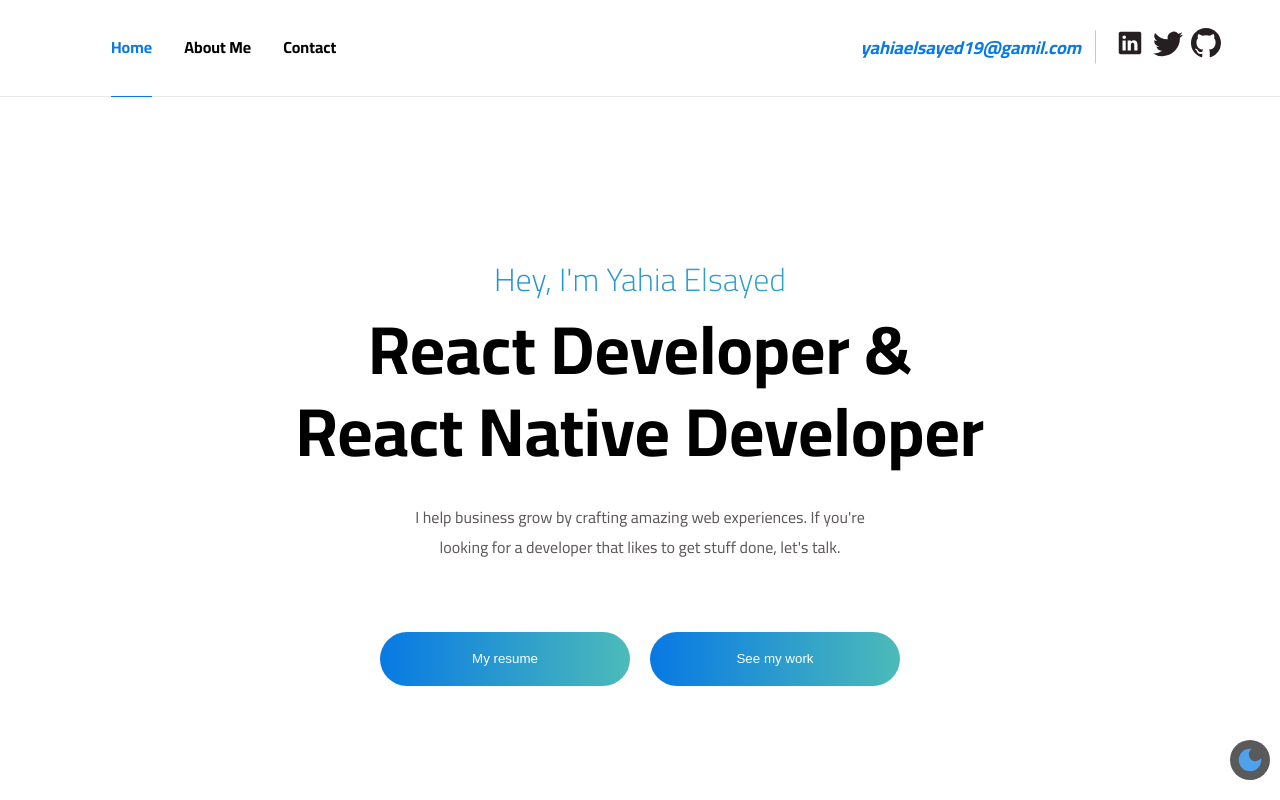
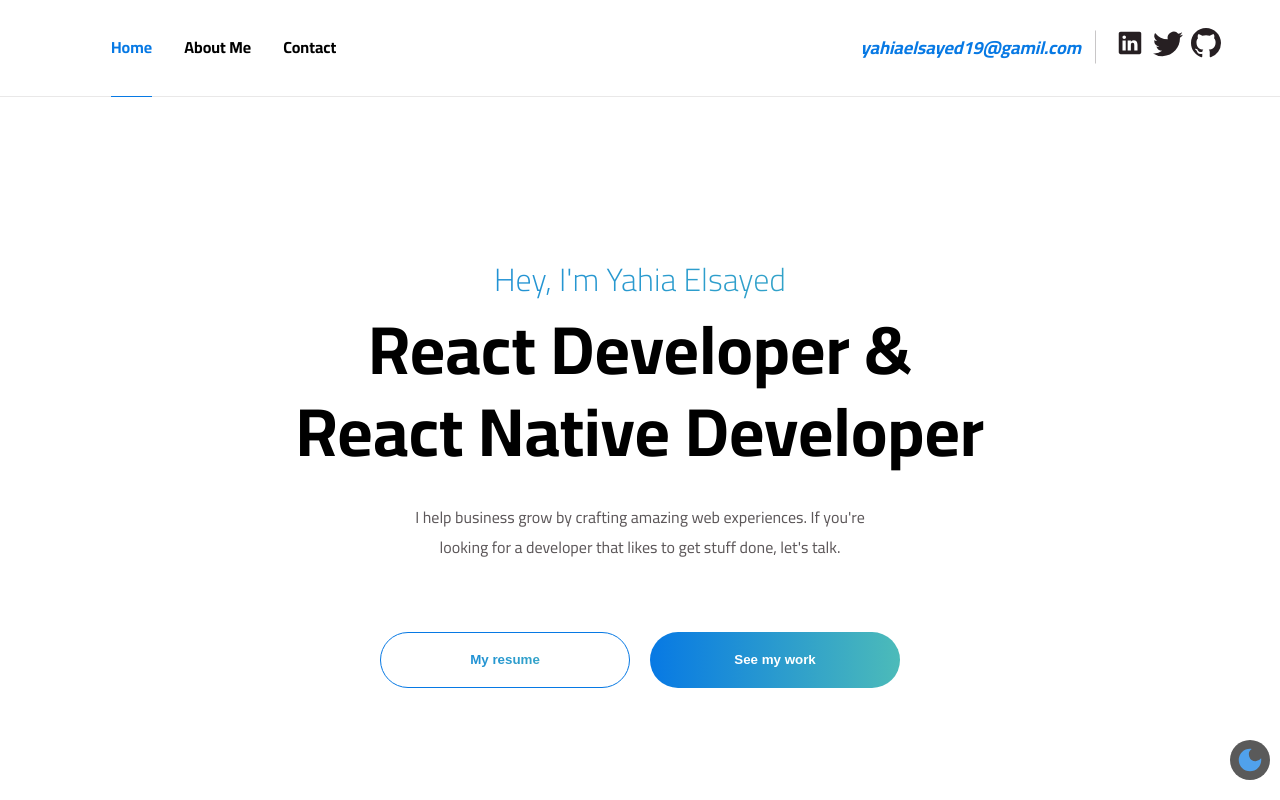
Before and after one commit to YahiaElsayed19/My-Portfolio, a React (Create React App) app: page /home in a window 1280 px wide. Shown: the top 800 px of the page. Built offline with nearby package versions, Linux system fonts and the light colour scheme; a web font is replaced by a local one.

Commit message:
modify my resume button

```diff
--- a/src/components/Home/Landing.js
+++ b/src/components/Home/Landing.js
@@ -42,7 +42,7 @@ const Landing = (props) => {
                             variants={variants}
                             initial="hidden"
                             animate="visible"
-                            className={classes['landing-btn']}>
+                            className={`${classes['landing-btn']} ${classes['resume-btn']}`}>
                             My resume
                         </motion.button>
                     </a>
--- a/src/components/Home/Landing.module.css
+++ b/src/components/Home/Landing.module.css
@@ -104,8 +104,16 @@
     color: white;
     background-image: var(--brand-gradient);
     cursor: pointer;
+    font-weight: bold;
 }
 
+.resume-btn {
+    background: var(--brand-gradient);
+    -webkit-background-clip: text;
+    background-clip: text;
+    -webkit-text-fill-color: transparent;
+    border: 1px solid var(--accent);
+}
 @media (max-width: 768px) {
     .landing-btns {
         flex-direction: column;
```
